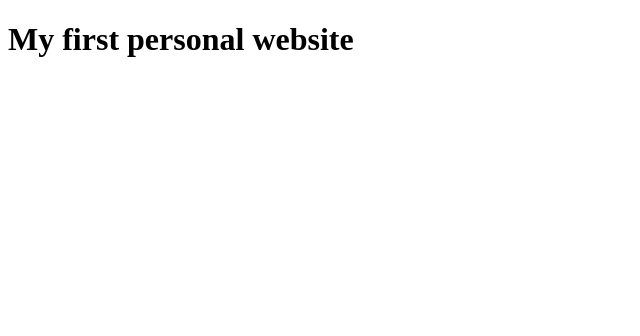
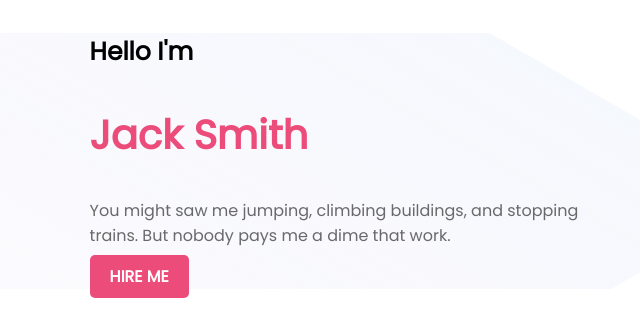
Before and after one commit to Towhid-22/personal-website, a plain HTML site: page index.html in a window 1280 px wide. Shown: the whole page, without its empty margins (0-640 px from the left). Drawn offline with Linux system fonts and the light colour scheme.

Commit message:
personal

```diff
--- a/index.html
+++ b/index.html
@@ -3,9 +3,21 @@
 <head>
     <meta charset="UTF-8">
     <meta name="viewport" content="width=device-width, initial-scale=1.0">
-    <title>Document</title>
+    <link href="https://fonts.googleapis.com/css2?family=Poppins:wght@200;400&display=swap" rel="stylesheet">
+    <link rel="stylesheet" href="style.css">
+    <title>Personal Website</title>
 </head>
 <body>
-    <h1>My first personal website</h1>
+    <section class="header">
+        <div class="top-header">
+            <h4>Hello I'm</h4>
+            <h1>Jack Smith</h1>
+            <p>You might saw me jumping, climbing buildings, and stopping trains. But nobody pays me a dime that work.</p>
+            <a class="button" href="">HIRE ME</a>
+        </div>
+        <div class="header-image">
+            <!-- <img src="peter.png" alt=""> -->
+        </div>
+    </section>
 </body>
 </html>
--- /dev/null
+++ b/style.css
@@ -0,0 +1,37 @@
+body{
+    font-family: 'Poppins', sans-serif;
+    margin: 0;
+    padding: 0;
+}
+p{
+    color: #696969;
+}
+.header{
+    background-image: url(header-bg.png);
+}
+
+.top-header{
+    width: 40%;
+    margin-left: 5%;
+    padding-left: 2%;
+}
+
+h4{
+    font-size: 25px;
+}
+
+h1{
+    font-size: 40px;
+    font-weight: bolder;
+    color: #EC4C7A;
+}
+
+.button{
+    color: white;
+    background-color: #EC4C7A;
+    text-decoration: none;
+    padding: 10px 20px;
+    border-radius: 5px;
+    margin-top: 10px;
+    font-weight: bold;
+}
```
